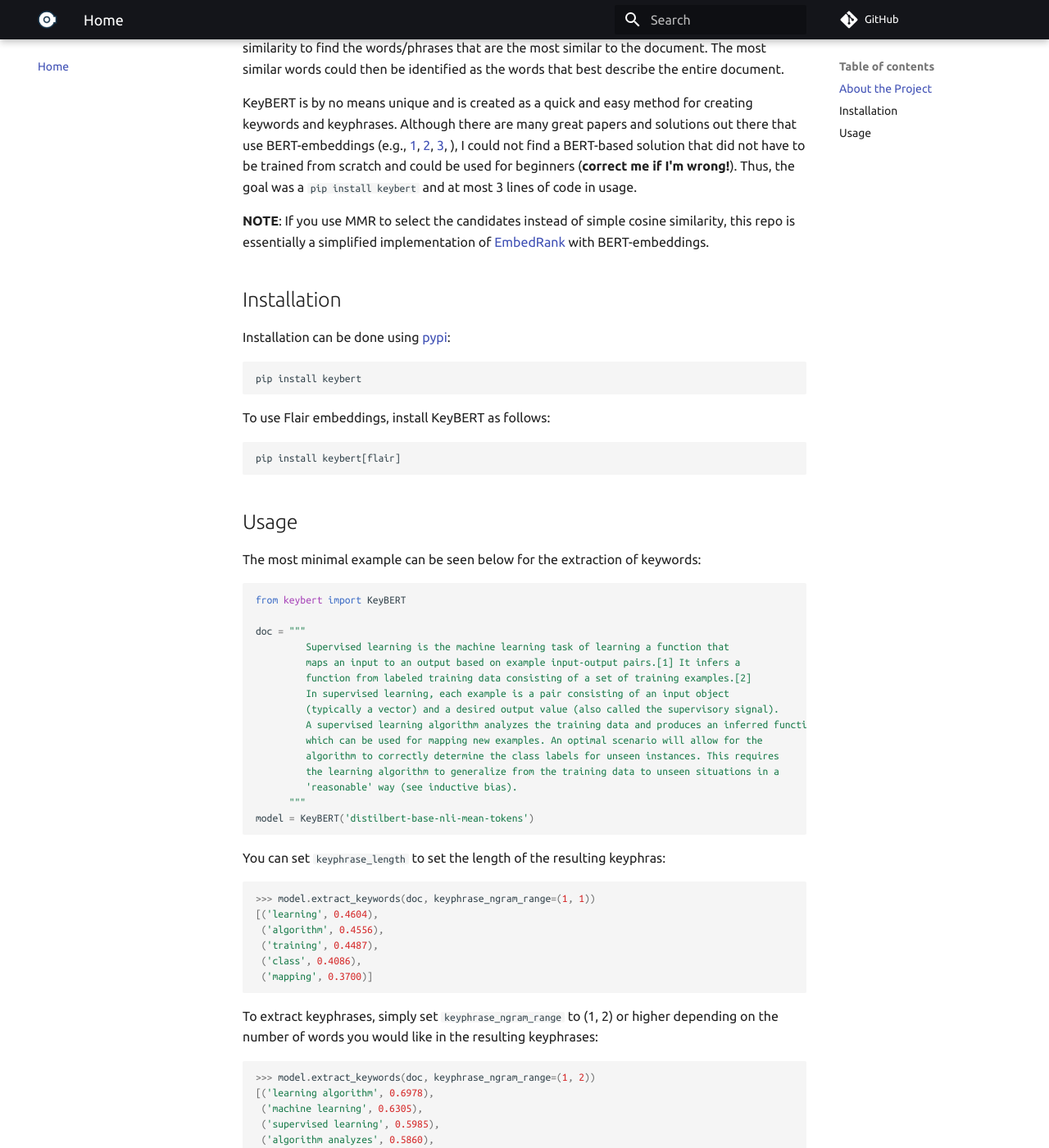
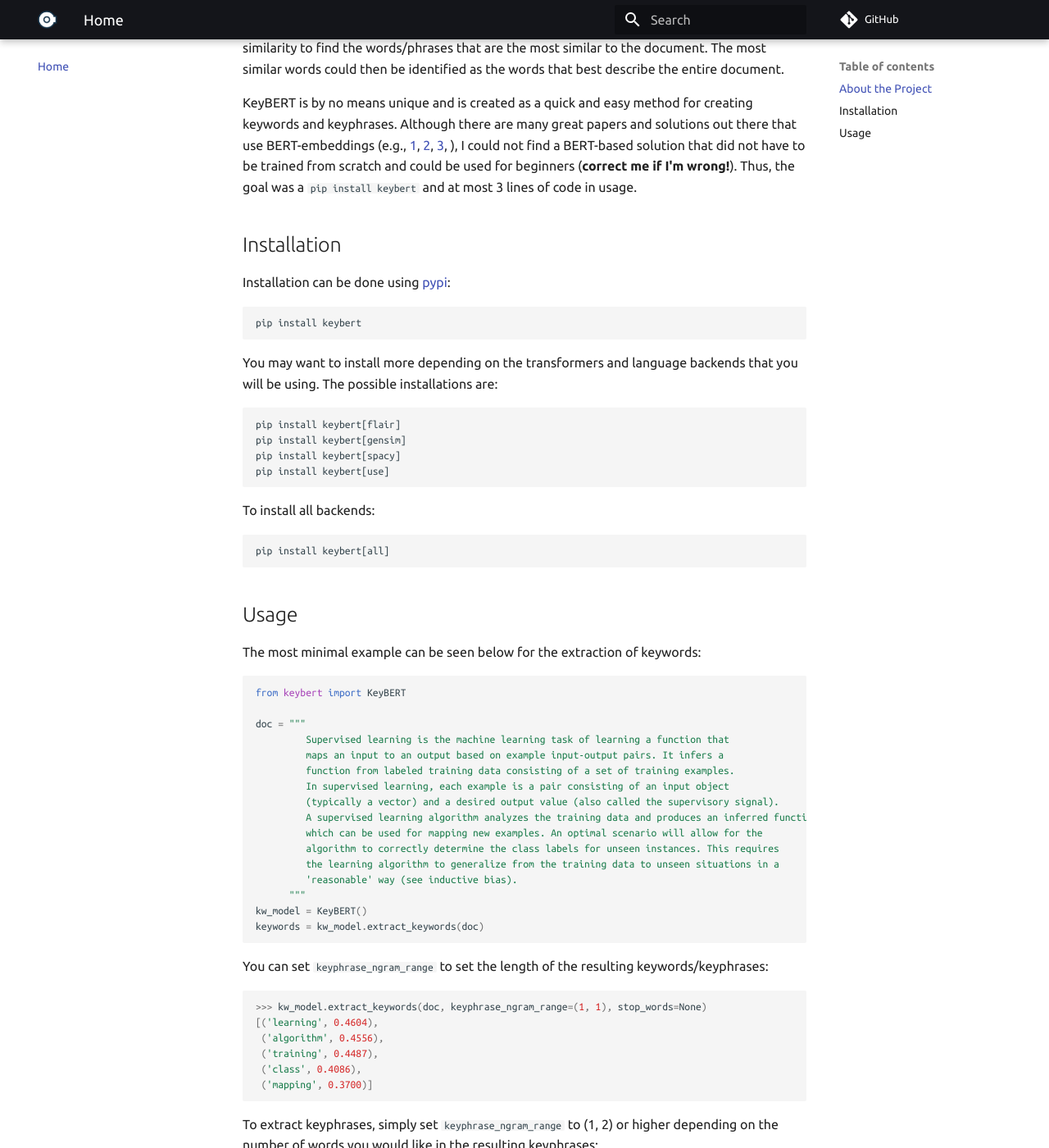
Before and after one commit to MaartenGr/KeyBERT, an MkDocs documentation site: the page built from docs/index.md, in a window 1280 px wide and 1400 px high, scrolled down 586 px. Shown: the whole window at 82% size. Built offline with MkDocs 1.6.1 and Material for MkDocs 9.7.7, drawn with Linux system fonts in a browser that asks for light colours; comment, search, counter and statistics services are not loaded; some of the changed text lies outside the part shown.

Commit message:
Update sentence-transformers models

````diff
--- a/docs/index.md
+++ b/docs/index.md
@@ -31,11 +31,6 @@
 could be used for beginners (**correct me if I'm wrong!**).
 Thus, the goal was a `pip install keybert` and at most 3 lines of code in usage.
 
-**NOTE**: If you use MMR to select the candidates instead of simple cosine similarity,
-this repo is essentially a simplified implementation of
-[EmbedRank](https://github.com/swisscom/ai-research-keyphrase-extraction)
-with BERT-embeddings.
-
 ## Installation
 Installation can be done using [pypi](https://pypi.org/project/keybert/):
 
@@ -43,13 +38,24 @@
 pip install keybert
 ```
 
-To use Flair embeddings, install KeyBERT as follows:
+You may want to install more depending on the transformers and language backends that you will be using. The possible installations are:
 
 ```
 pip install keybert[flair]
+pip install keybert[gensim]
+pip install keybert[spacy]
+pip install keybert[use]
 ```
 
+To install all backends:
+
+```
+pip install keybert[all]
+```
+
+
 ## Usage
+
 
 The most minimal example can be seen below for the extraction of keywords:
 ```python
@@ -57,8 +63,8 @@
 
 doc = """
          Supervised learning is the machine learning task of learning a function that
-         maps an input to an output based on example input-output pairs.[1] It infers a
-         function from labeled training data consisting of a set of training examples.[2]
+         maps an input to an output based on example input-output pairs. It infers a
+         function from labeled training data consisting of a set of training examples.
          In supervised learning, each example is a pair consisting of an input object
          (typically a vector) and a desired output value (also called the supervisory signal).
          A supervised learning algorithm analyzes the training data and produces an inferred function,
@@ -67,13 +73,14 @@
          the learning algorithm to generalize from the training data to unseen situations in a
          'reasonable' way (see inductive bias).
       """
-model = KeyBERT('distilbert-base-nli-mean-tokens')
+kw_model = KeyBERT()
+keywords = kw_model.extract_keywords(doc)
 ```
 
-You can set `keyphrase_length` to set the length of the resulting keyphras:
+You can set `keyphrase_ngram_range` to set the length of the resulting keywords/keyphrases:
 
 ```python
->>> model.extract_keywords(doc, keyphrase_ngram_range=(1, 1))
+>>> kw_model.extract_keywords(doc, keyphrase_ngram_range=(1, 1), stop_words=None)
 [('learning', 0.4604),
  ('algorithm', 0.4556),
  ('training', 0.4487),
@@ -85,7 +92,7 @@
 of words you would like in the resulting keyphrases:
 
 ```python
->>> model.extract_keywords(doc, keyphrase_ngram_range=(1, 2))
+>>> kw_model.extract_keywords(doc, keyphrase_ngram_range=(1, 2), stop_words=None)
 [('learning algorithm', 0.6978),
  ('machine learning', 0.6305),
  ('supervised learning', 0.5985),
--- a/keybert/__init__.py
+++ b/keybert/__init__.py
@@ -1,3 +1,3 @@
 from keybert.model import KeyBERT
 
-__version__ = "0.3.0"
+__version__ = "0.4.0"
````
Also changed, not shown: other parts of docs/index.md (+1 -1 lines), README.md (+5 -5 lines), docs/guides/embeddings.md (+3 -3 lines), docs/guides/quickstart.md (+2 -2 lines), setup.py (+4 -3 lines), 4 other files.
